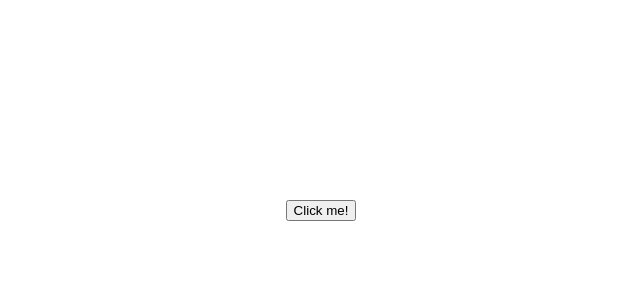
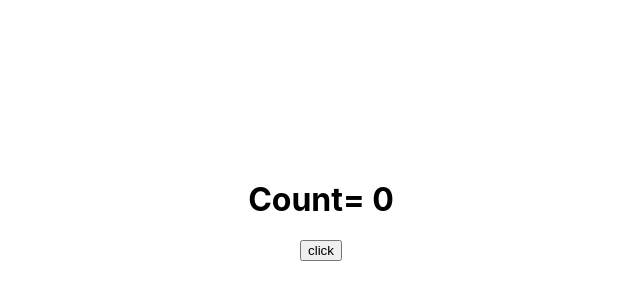
Before and after one commit to reedamchoudhary/blog-page-template, a React (Create React App) app in the folder dummy-react/dummyreact/: page / in a window 1280 px wide. Shown: the part 70-370 px from the top of the page, without its empty margins (319-959 px from the left). Built offline with nearby package versions, Linux system fonts and the light colour scheme.

Commit message:
understanding binding

```diff
--- a/dummy-react/dummyreact/src/App.js
+++ b/dummy-react/dummyreact/src/App.js
@@ -7,7 +7,7 @@ import ClassClick from "./ClassClick"
 function App (){
   return (
     <>
-    <ClassClick />
+    <Counter />
     </>
   )
 }
--- a/dummy-react/dummyreact/src/Counter.jsx
+++ b/dummy-react/dummyreact/src/Counter.jsx
@@ -37,7 +37,7 @@ class Counter extends React.Component {
       this.state = {isToggleOn: true, count:0};
 
       // This binding is necessary to make `this` work in the callback
-      this.handleClick = this.handleClick.bind(this);
+    //   this.handleClick = this.handleClick.bind(this);
     }
 
     handleClick() {
@@ -50,8 +50,8 @@ class Counter extends React.Component {
       return (
           <div>
           <h1>Count= {this.state.count}</h1>
-        <button onClick={()=>this.handleClick()}>
-          {this.state.isToggleOn ? 'ON' : 'OFF'}
+        <button onClick={this.handleClick.bind(this)}>
+          click
         </button>
         </div>
       );
```
